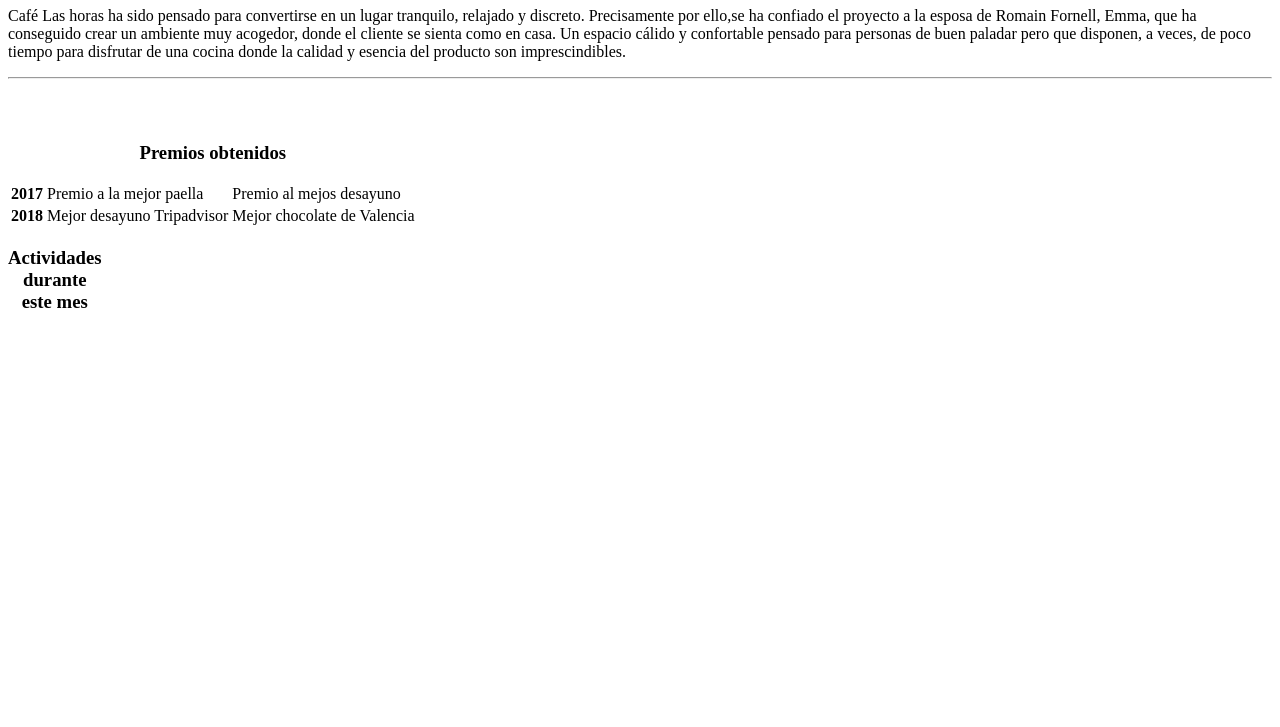
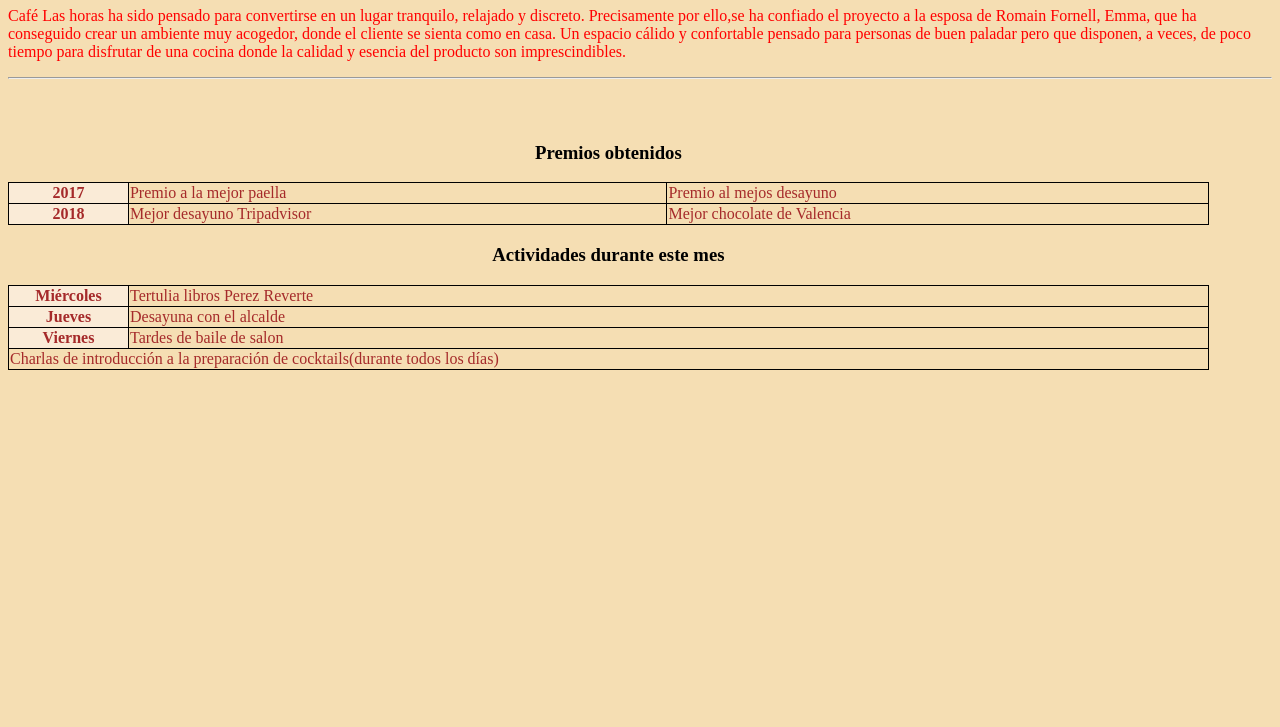
Before and after one commit to Anadoez/Practica09, a plain HTML site: page index.html in a window 1280 px wide. Shown: the part 73-800 px from the top of the page. Drawn offline with Linux system fonts and the light colour scheme.

Commit message:
cambios en css y tabla2

```diff
--- a/index.html
+++ b/index.html
@@ -6,7 +6,32 @@
     <meta http-equiv="X-UA-Compatible" content="ie=edge">
     <title>Practica9</title>
     <style>
-
+        body{
+            background-color: wheat;
+        }
+        h1{
+            color: brown;
+            text-align: center;
+        }
+        p{
+            color:red;
+        }
+        table,th,td{
+            border: 1px solid black;
+            border-collapse:collapse;
+        }
+        table{
+            width:95%;
+        }
+        th{
+            text-align: center;
+            background-color: antiquewhite;
+            width:10%;
+            color: brown;
+        }
+        td{
+            color: brown;
+        }
 
     </style>
 </head>
@@ -38,7 +63,21 @@
             </table>
             <table id="tabla2">
                 <caption><h3>Actividades durante este mes</h3></caption>
-
+                <tr>
+                    <th>Miércoles</th>
+                    <td>Tertulia libros Perez Reverte</td>
+                </tr>
+                <tr>
+                    <th>Jueves</th>
+                    <td>Desayuna con el alcalde</td>
+                </tr>
+                <tr>
+                    <th>Viernes</th>
+                    <td>Tardes de baile de salon</td>
+                </tr>
+                <tr>
+                    <td colspan="2">Charlas de introducción a la preparación de cocktails(durante todos los días)</td>
+                </tr>
             </table>
         </section>
     </main>
```
